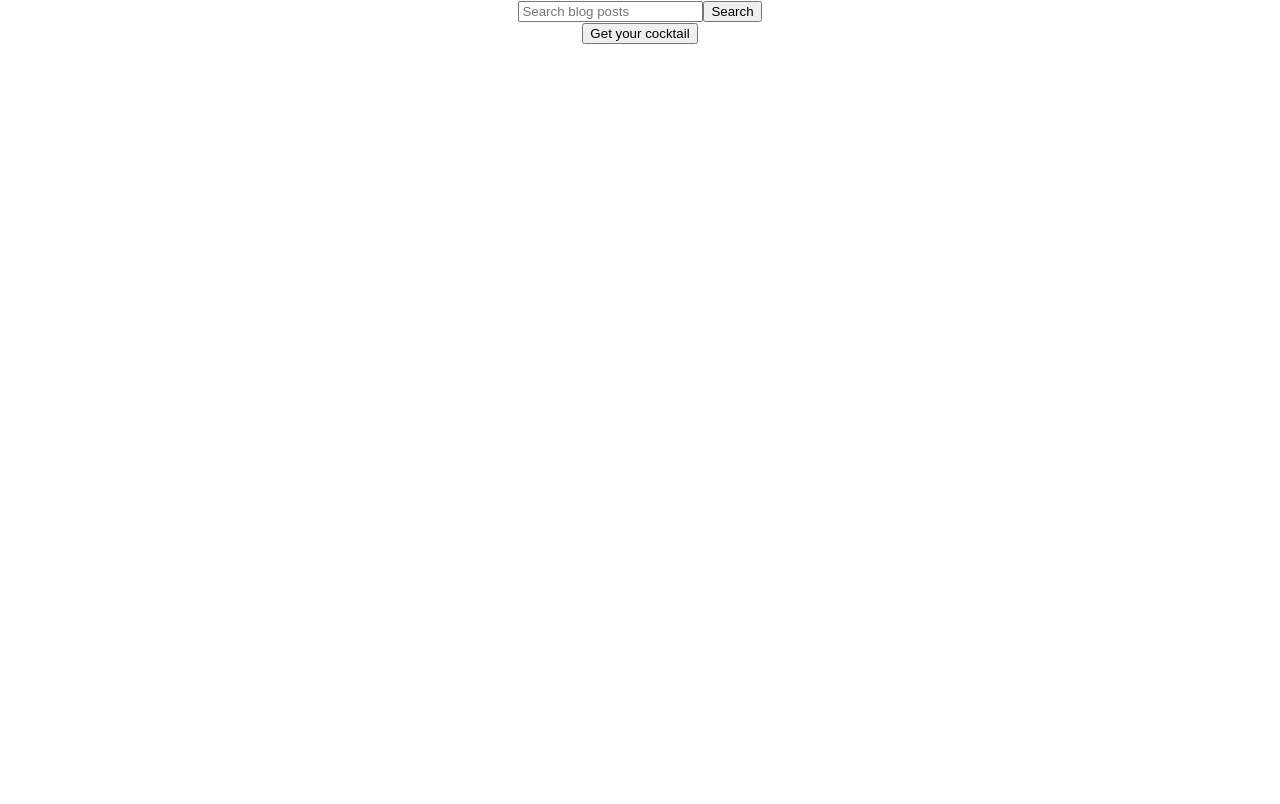
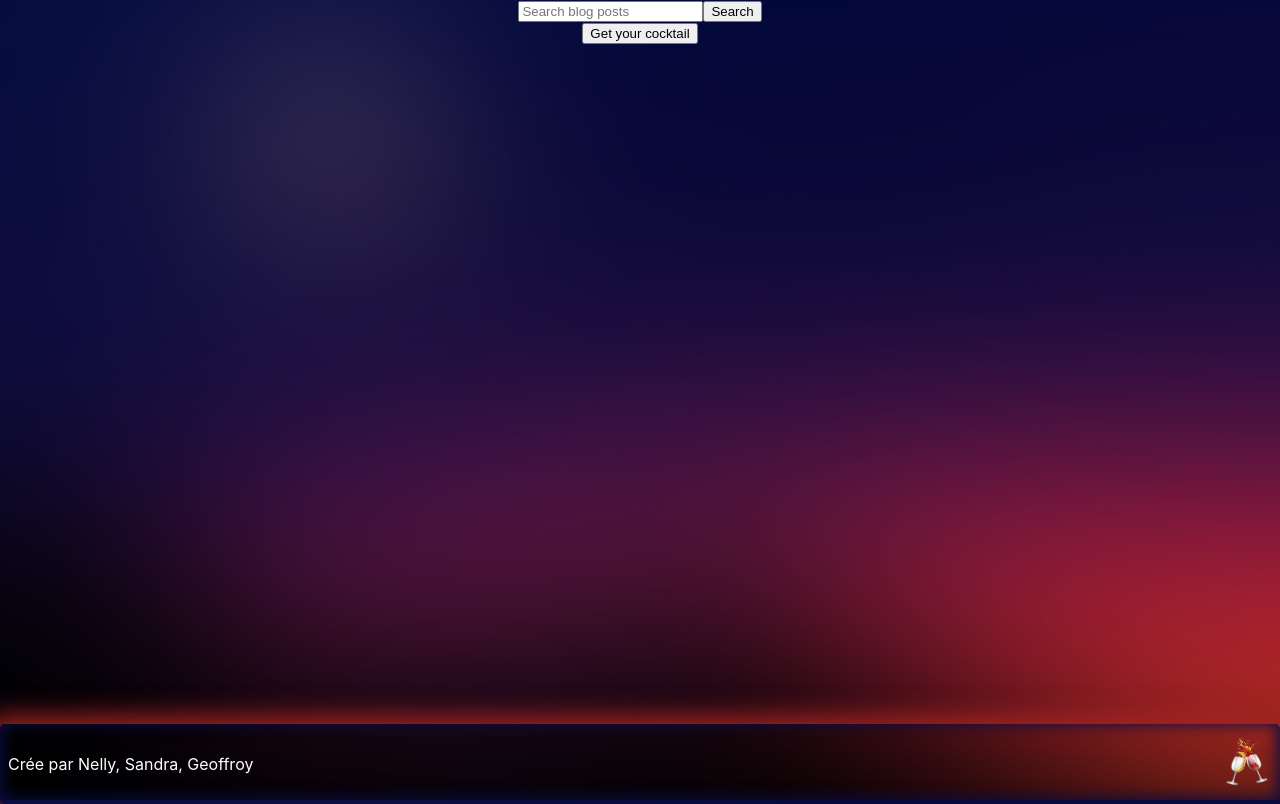
Before and after one commit to WildCodeSchool/2022-09-JS-Marseille-SNCF-P2-CocktailParty, a React (Create React App) app in the folder cocktailparty/: page / in a window 1280 px wide. Built offline with nearby package versions, Linux system fonts and the light colour scheme; the HTML template or start-up script is replaced by a standard one.

Commit message:
mise en place du footer
Co-authored-by: rosksan@hotmail.com <rosksan@hotmail.com>
Co-authored-by: BettyDetroit <BettyDetroit@users.noreply.github.com>

```diff
--- a/cocktailparty/src/App.css
+++ b/cocktailparty/src/App.css
@@ -1,3 +1,13 @@
+
+
+
+
+
+
+
 body{
     text-align: center;
+    background-image: url(./images/night-sunset.jpg);
+    background-size: 100vw 100vh;
+
 }
--- a/cocktailparty/src/App.js
+++ b/cocktailparty/src/App.js
@@ -3,6 +3,7 @@ import './App.css';
 import Cocktail from './components/Cocktail/Cocktail';
 import axios from 'axios';
 import React, { useState } from 'react';
+import Footer from './components/footer/Footer';
 
 
 const firstDrink = {
@@ -29,7 +30,9 @@ function App() {
 
   };
   return (
-    <div>
+    <div className='App'>
+
+
 
      <SearchBar />
 
@@ -39,6 +42,9 @@ function App() {
         strIngredient1={drink.strIngredient1}
         getDrink={getDrink}
       />
+
+      <Footer/>
+
     </div>
   );
 }
--- a/cocktailparty/src/components/Cocktail/Cocktail.js
+++ b/cocktailparty/src/components/Cocktail/Cocktail.js
@@ -4,8 +4,7 @@ function Cocktail(props) {
 
   return (
 
-    <div className="App">
-
+    <div>
      <>
       <button type="button" onClick={props.getDrink}>Get your cocktail</button>
       </>
--- a/cocktailparty/src/components/footer/footer.js
+++ b/cocktailparty/src/components/footer/footer.js
@@ -0,0 +1,15 @@
+import React from 'react';
+import './style.css';
+import logo from '../../images/logo-api.png'
+
+const Footer = () => {
+    return (
+        <div className='footer'>
+            <p>Crée par Nelly, Sandra, Geoffroy</p>
+            <a href="https://www.thecocktaildb.com/api.php" target="_blank">
+            <img className='logo' src={logo}/></a>
+        </div>
+    );
+};
+
+export default Footer;
--- a/cocktailparty/src/components/footer/style.css
+++ b/cocktailparty/src/components/footer/style.css
@@ -0,0 +1,19 @@
+.footer{
+    width: 100vw;
+    height: 10vh;
+    box-shadow: -10px -7px 27px 1px #A62424,inset 0px -3px 15px 3px #0A0D40;
+    border-radius: 5px;
+    color: white;
+    margin-top: 85vh;
+    display: flex;
+    justify-content: space-between;
+    align-items: center;
+}
+.logo{
+    width: 50px;
+    height: 50px;
+    padding: 0.5rem;
+}
+.footer p{
+    padding: 0.5rem;
+}
```
Also changed, not shown: cocktailparty/src/images/logo-api.png (added).
